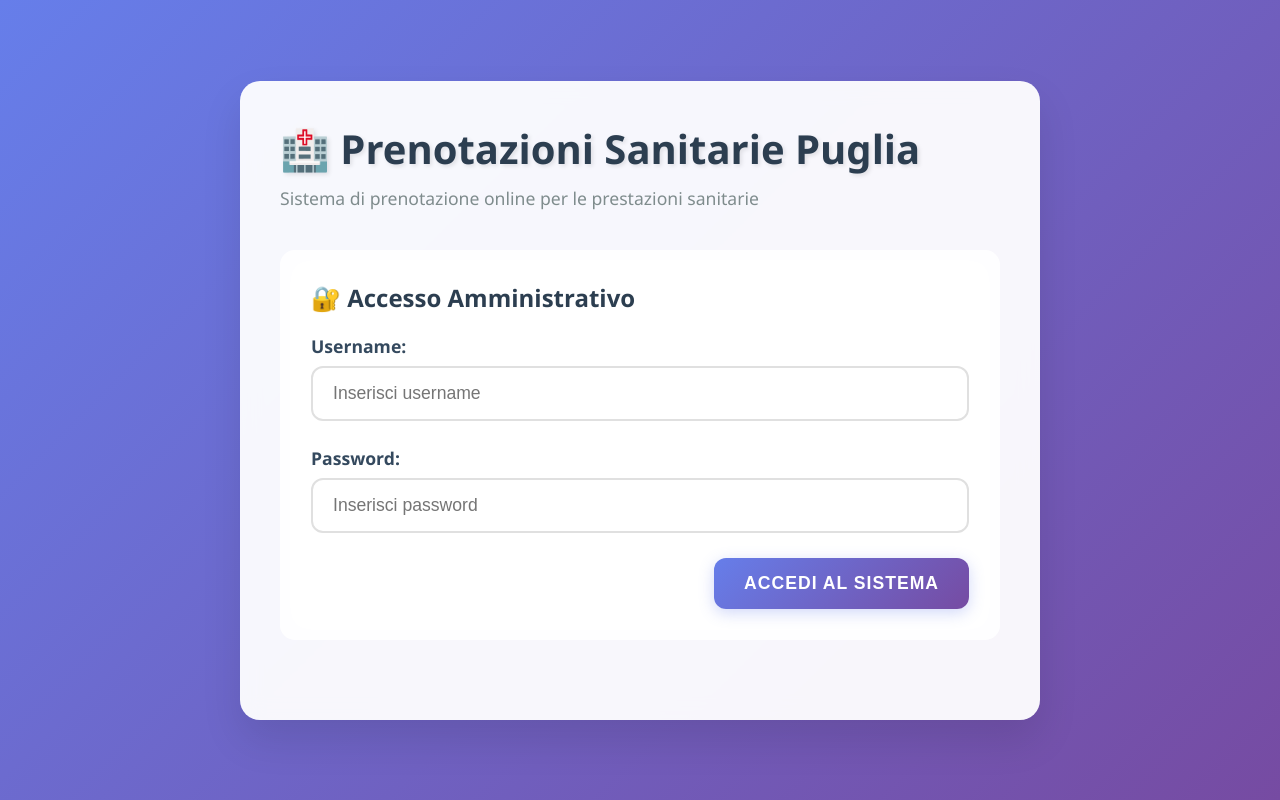
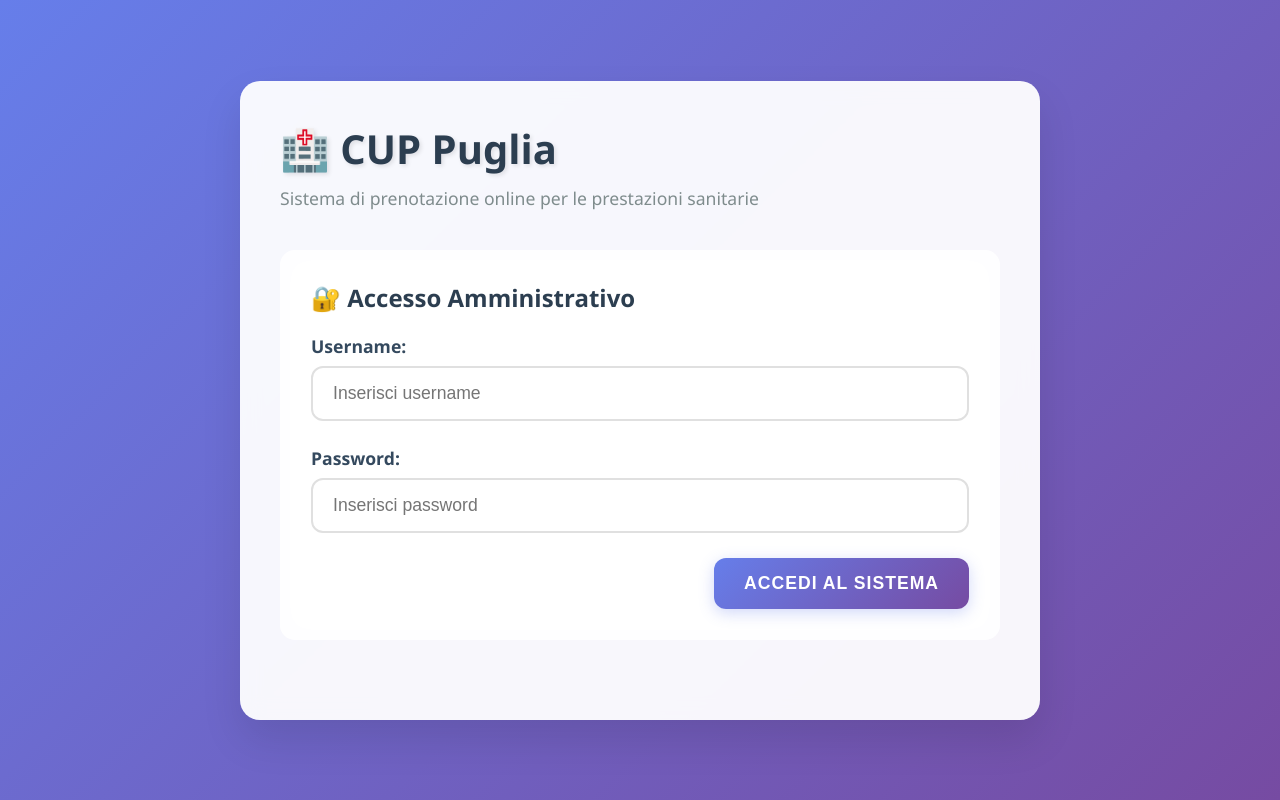
Before and after one commit to ingEPaolino/PrenotazionePuglia, a plain HTML site: page index.html in a window 1280 px wide. Drawn offline with Linux system fonts and the light colour scheme.

Commit message:
Update index.html

```diff
--- a/index.html
+++ b/index.html
@@ -4,14 +4,14 @@
     <meta charset="UTF-8">
     <meta name="viewport" content="width=device-width, initial-scale=1.0">
 	<link rel="stylesheet" href="stile.css">
-    <title>Prenotazioni Sanitarie Puglia</title>
+    <title>CUP Puglia</title>
 </head>
 <body>
     <div class="container">
         <button class="logout-btn hidden" id="logoutBtn" onclick="initialLogout()">🚪 Esci</button>
 
         <div class="header">
-            <h1>🏥 Prenotazioni Sanitarie Puglia</h1>
+            <h1>🏥 CUP Puglia</h1>
             <p>Sistema di prenotazione online per le prestazioni sanitarie</p>
         </div>
 
```
